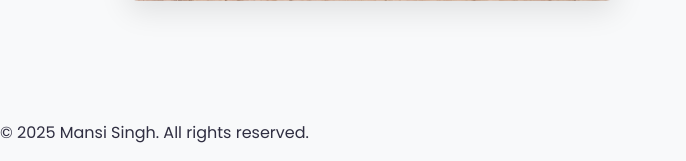
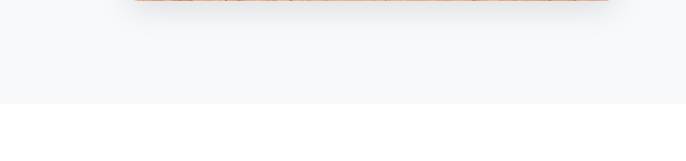
Before and after one commit to MS134340/Flask-portfolio, a Flask app: page /about in a window 1280 px wide. Shown: the part 858-1019 px from the top of the page, without its empty margins (0-686 px from the left). After the commit the page ends 880 px from the top, so only its background shows below. Run offline with Flask 3, Linux system fonts and the light colour scheme.

Commit message:
Update base.html

```diff
--- a/templates/base.html
+++ b/templates/base.html
@@ -39,12 +39,6 @@
     <main>
         {% block content %}{% endblock %}
     </main>
-
-    <!-- Footer -->
-    <footer>
-        <p>© 2025 Mansi Singh. All rights reserved.</p>
-    </footer>
-
     <!-- Scripts -->
     <script src="https://unpkg.com/aos@2.3.1/dist/aos.js"></script>
     <script>
```
